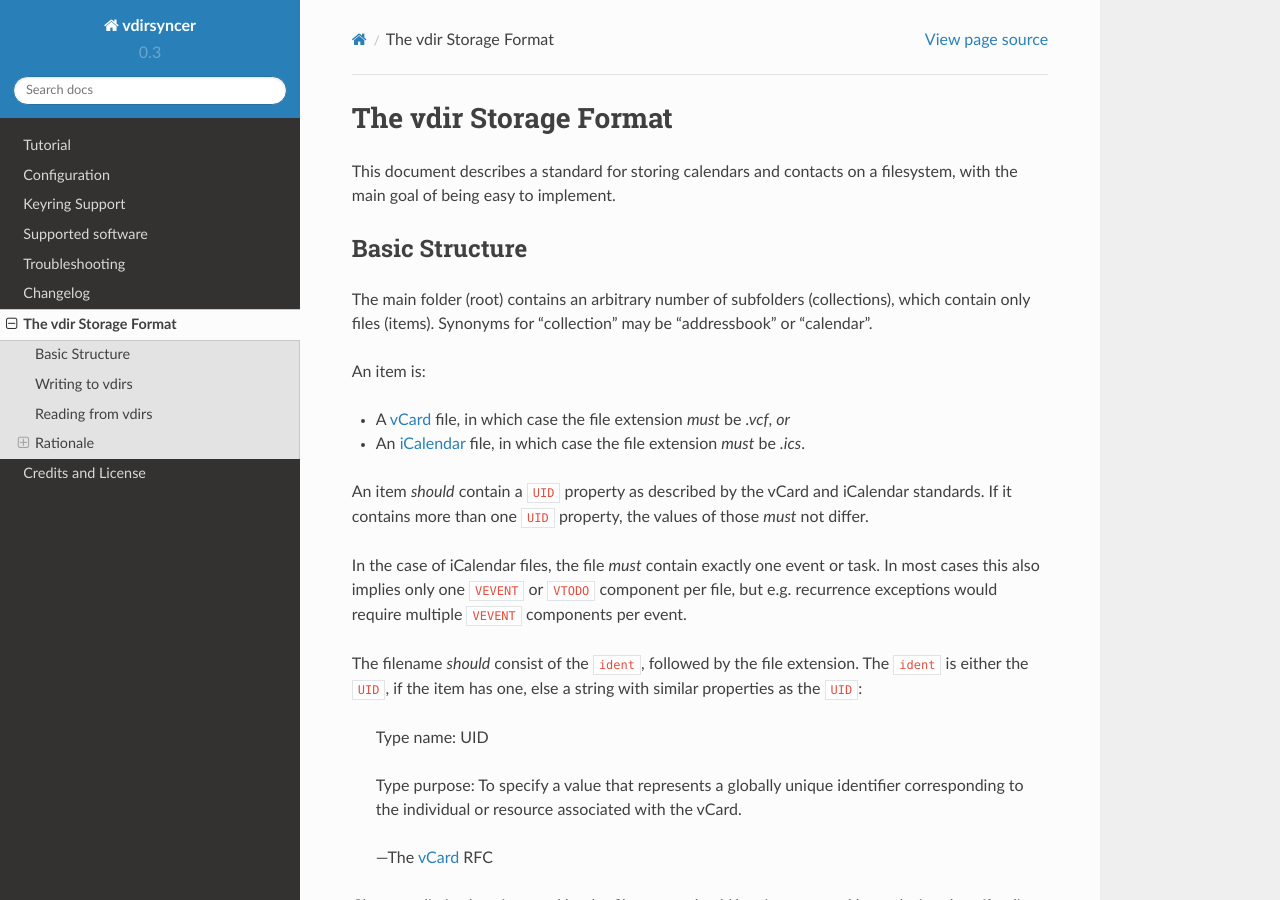
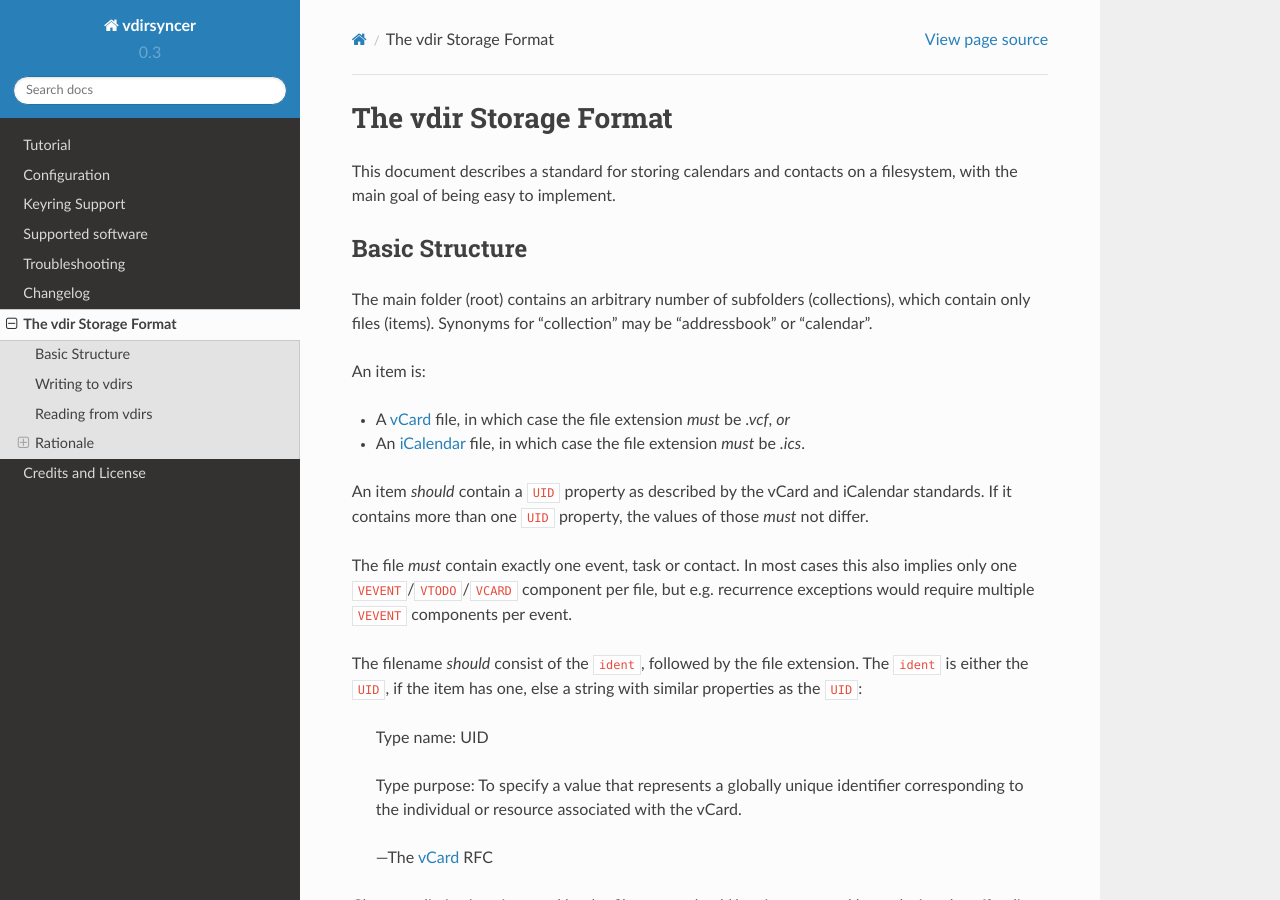
Before and after one commit to pimutils/vdirsyncer, a Sphinx documentation site: the page built from docs/vdir.rst, in a window 1280 px wide and 900 px high. Built offline with Sphinx 7.4.7 and the Read the Docs theme 2.0.0, drawn with Linux system fonts in a browser that asks for light colours.

Commit message:
Also clarify for contacts

```diff
--- a/docs/vdir.rst
+++ b/docs/vdir.rst
@@ -21,10 +21,10 @@ An item *should* contain a ``UID`` property as described by the vCard and
 iCalendar standards. If it contains more than one ``UID`` property, the values
 of those *must* not differ.
 
-In the case of iCalendar files, the file *must* contain exactly one event or
-task. In most cases this also implies only one ``VEVENT`` or ``VTODO``
-component per file, but e.g. recurrence exceptions would require multiple
-``VEVENT`` components per event.
+The file *must* contain exactly one event, task or contact. In most cases this
+also implies only one ``VEVENT``/``VTODO``/``VCARD`` component per file, but
+e.g.  recurrence exceptions would require multiple ``VEVENT`` components per
+event.
 
 The filename *should* consist of the ``ident``, followed by the file extension.
 The ``ident`` is either the ``UID``, if the item has one, else a string with
```
